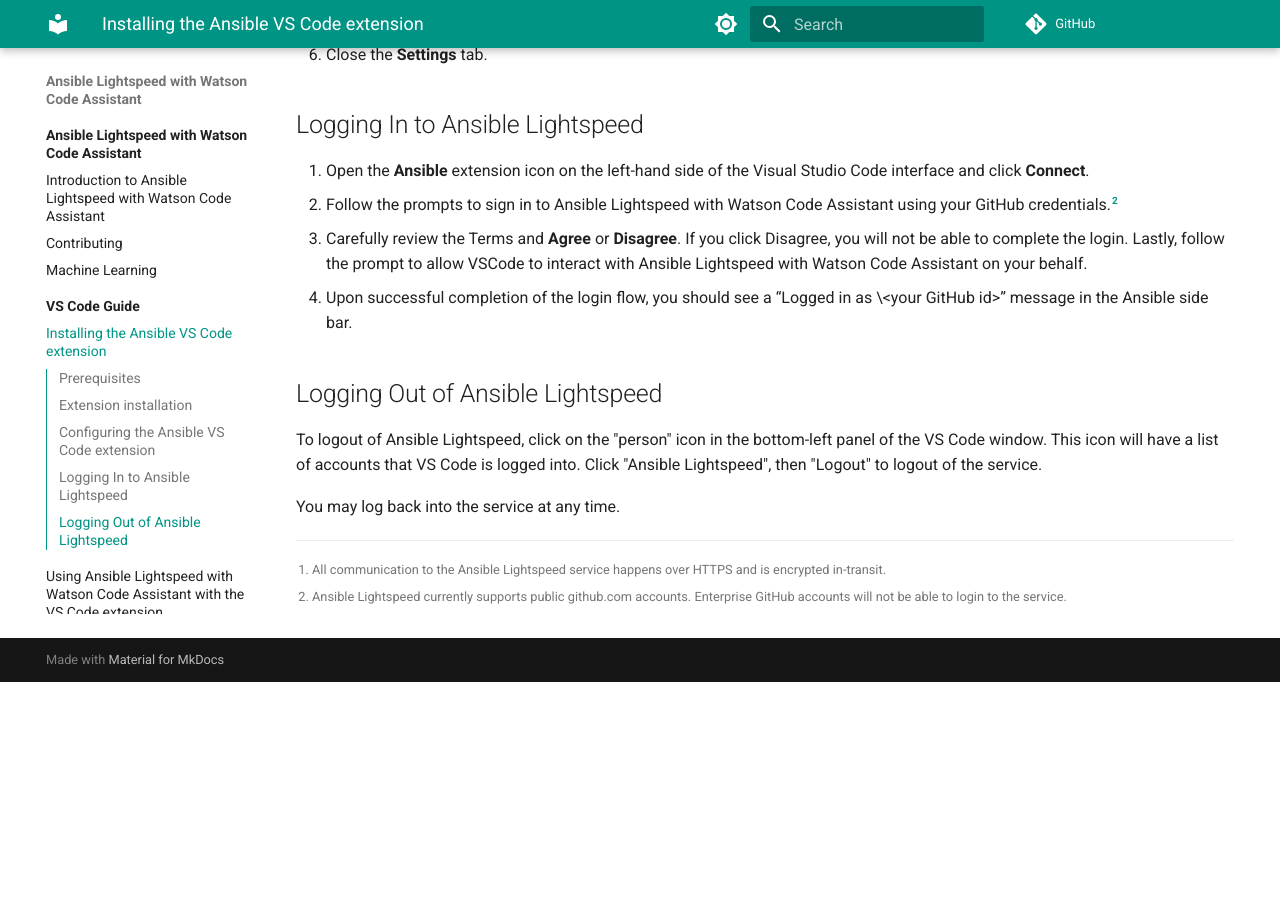
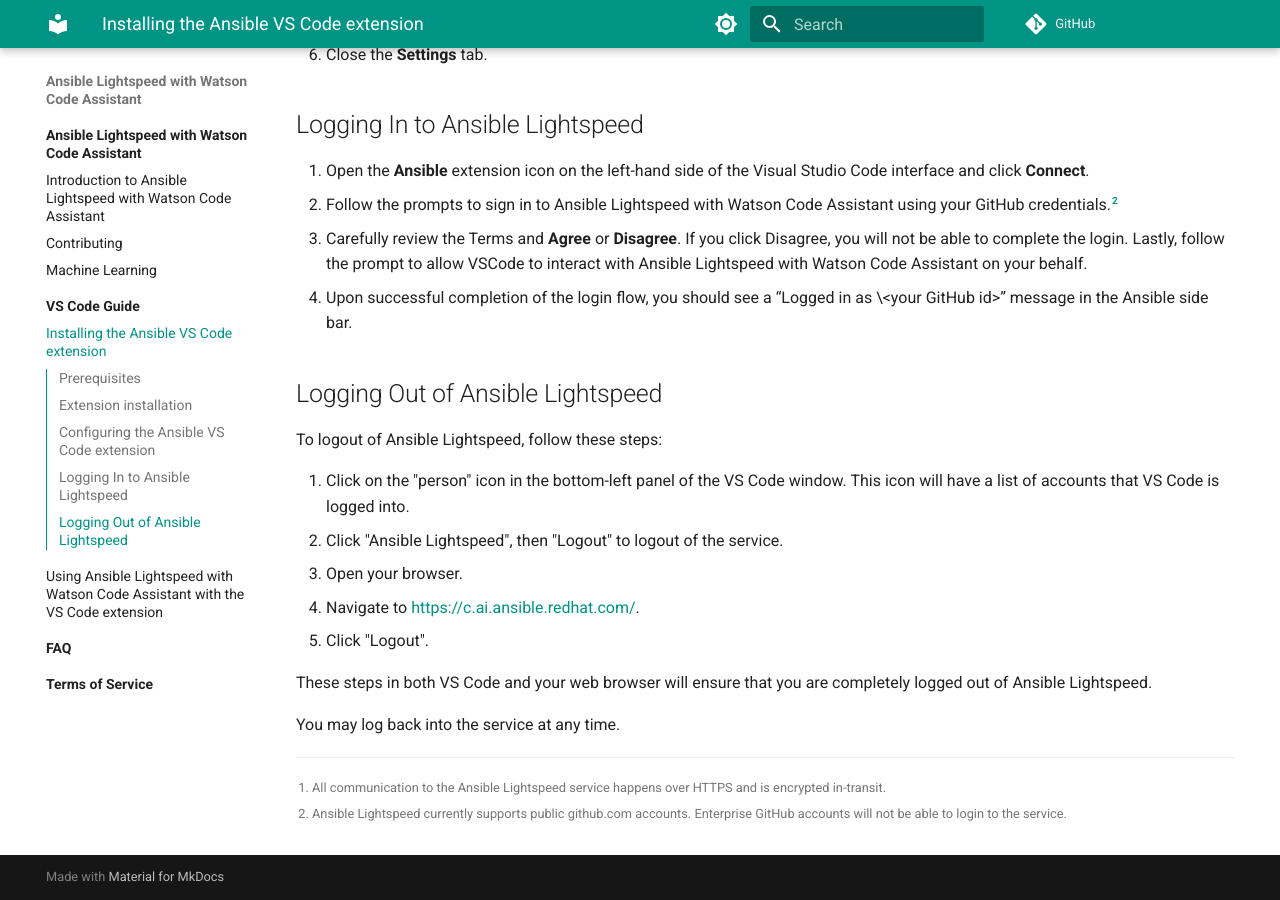
Before and after one commit to ansible/ansible-lightspeed, an MkDocs documentation site: the page built from docs/vscode_guide/installing_vs.md, in a window 1280 px wide and 900 px high, scrolled down 1278 px. Built offline with MkDocs 1.6.1 and Material for MkDocs 9.7.7, drawn with Linux system fonts in a browser that asks for light colours; comment, search, counter and statistics services are not loaded; before the commit the page ends 1960 px from its top, so only the background shows below that.

Commit message:
Corrective edits

```diff
--- a/docs/vscode_guide/installing_vs.md
+++ b/docs/vscode_guide/installing_vs.md
@@ -55,7 +55,15 @@ To configure the Ansible VS Code extension for Ansible Lightspeed with Watson Co
 
 ## Logging Out of Ansible Lightspeed
 
-To logout of Ansible Lightspeed, click on the "person" icon in the bottom-left panel of the VS Code window.  This icon will have a list of accounts that VS Code is logged into.  Click "Ansible Lightspeed", then "Logout" to logout of the service.
+To logout of Ansible Lightspeed, follow these steps:
+
+1. Click on the "person" icon in the bottom-left panel of the VS Code window.  This icon will have a list of accounts that VS Code is logged into.
+2. Click "Ansible Lightspeed", then "Logout" to logout of the service.
+3. Open your browser.
+4. Navigate to [https://c.ai.ansible.redhat.com/][base-path].
+5. Click "Logout".
+
+These steps in both VS Code and your web browser will ensure that you are completely logged out of Ansible Lightspeed.
 
 You may log back into the service at any time.
 
```
Also changed, not shown: docs/introduction.md (+1 -1 lines).
